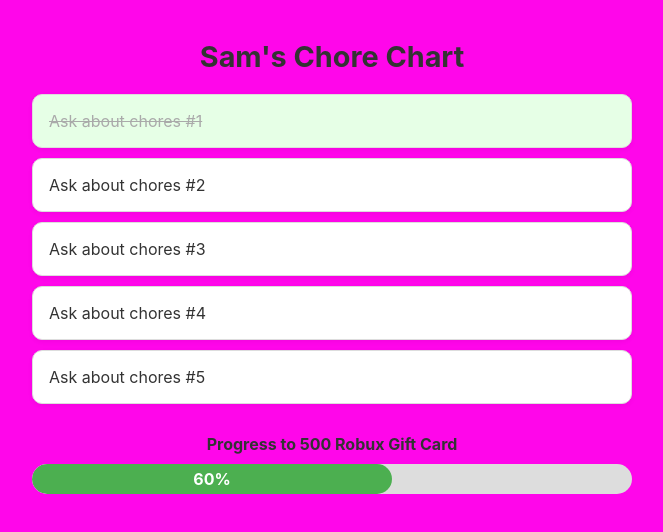
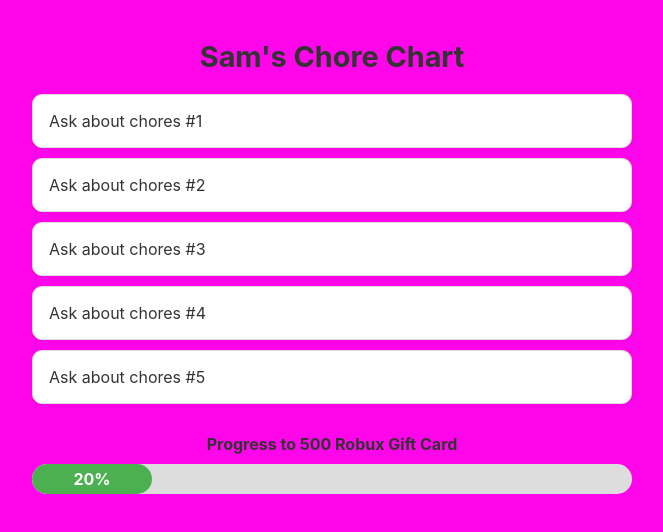
Before and after one commit to mmmmmmmma1/ideal-memory, a plain HTML site: page index.html in a window 1280 px wide. Shown: the whole page, without its empty margins (308-971 px from the left). Drawn offline with Linux system fonts and the light colour scheme.

Commit message:
Update index.html

```diff
--- a/index.html
+++ b/index.html
@@ -88,7 +88,7 @@
   <script>
     // ✅ List your chores here
     const chores = [
-      { task: "Ask about chores #1", done: true },
+      { task: "Ask about chores #1", done: false },
       { task: "Ask about chores #2", done: false },
       { task: "Ask about chores #3", done: false },
       { task: "Ask about chores #4", done: false },
@@ -96,7 +96,7 @@
     ];
 
     // ✅ Manually set progress (0–100)
-    const manualProgress = 60;
+    const manualProgress = 20;
 
     const choreList = document.getElementById("choreList");
     const progressFill = document.getElementById("progressFill");
```
